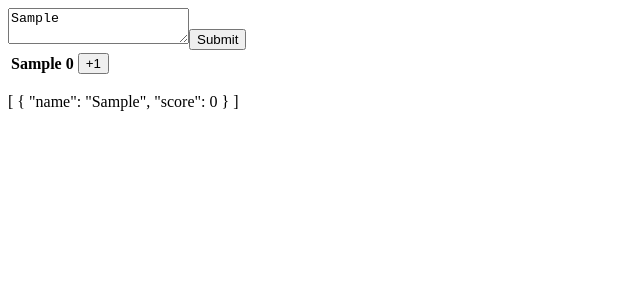
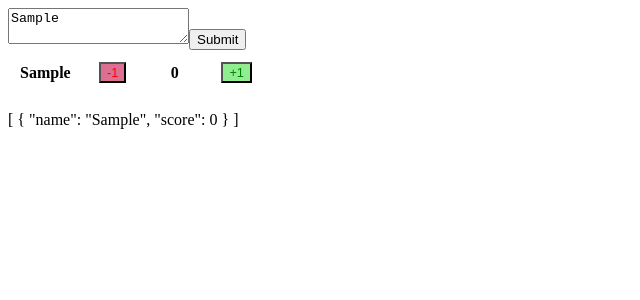
Before and after one commit to ls13g12/class-leaderboard, a Vue app: page / in a window 1280 px wide. Both pictures are taken after typing "Sample" into the empty fields and a click on the button "Submit". Shown: the top 300 px of the page, without its empty margins (0-640 px from the left). Built offline with nearby package versions, Linux system fonts and the light colour scheme.

Commit message:
buttons to increase/decrease player score

```diff
--- /dev/null
+++ b/src/assets/table.css
@@ -0,0 +1,18 @@
+.increment{
+  font-size: 0.8em;
+  color: green;
+  background-color: lightgreen;
+}
+.decrement{
+  font-size: 0.8em;
+  color: red;
+  background-color: palevioletred;
+}
+
+th {
+  height: 20px;
+  min-width: 40px;
+  padding: 10px;
+  text-align: center;
+  vertical-align: middle;
+}
--- a/src/components/LeaderboardRow.vue
+++ b/src/components/LeaderboardRow.vue
@@ -1,23 +1,17 @@
+<style scoped src="../assets/table.css"></style>
+
 <script>
 export default {
   props: ["player"],
   emits: ["update:player"],
-  data() {
-    return {
-      temp_player: this.player,
-    };
-  },
-  methods: {
-    handleIncrementScore() {
-      this.temp_player.score += 1;
-      this.$emit("update:player");
-    },
-  },
 };
 </script>
 
 <template>
-  <th>{{ player.name }}</th>
-  <th>{{ player.score }}</th>
-  <th><button @click="handleIncrementScore()">+1</button></th>
+  <tr>
+    <th>{{ player.name }}</th>
+    <th><button class="decrement" @click="$emit('decrement')">-1</button></th>
+    <th>{{ player.score }}</th>
+    <th><button class="increment" @click="$emit('increment')">+1</button></th>
+  </tr>
 </template>
--- a/src/components/MyLeaderboard.vue
+++ b/src/components/MyLeaderboard.vue
@@ -9,14 +9,14 @@ export default {
 <template>
   <table class="table">
     <tbody>
-      <tr>
       <LeaderboardRow
         v-for="(player, index) in players"
         :player="player"
         :index="index"
         :key="player.name"
+        @increment="() => (player.score += 1)"
+        @decrement="() => (player.score -= 1)"
       />
-      </tr>
     </tbody>
   </table>
   <p>
```
Lines whose indentation alone changed are shown as unchanged.
